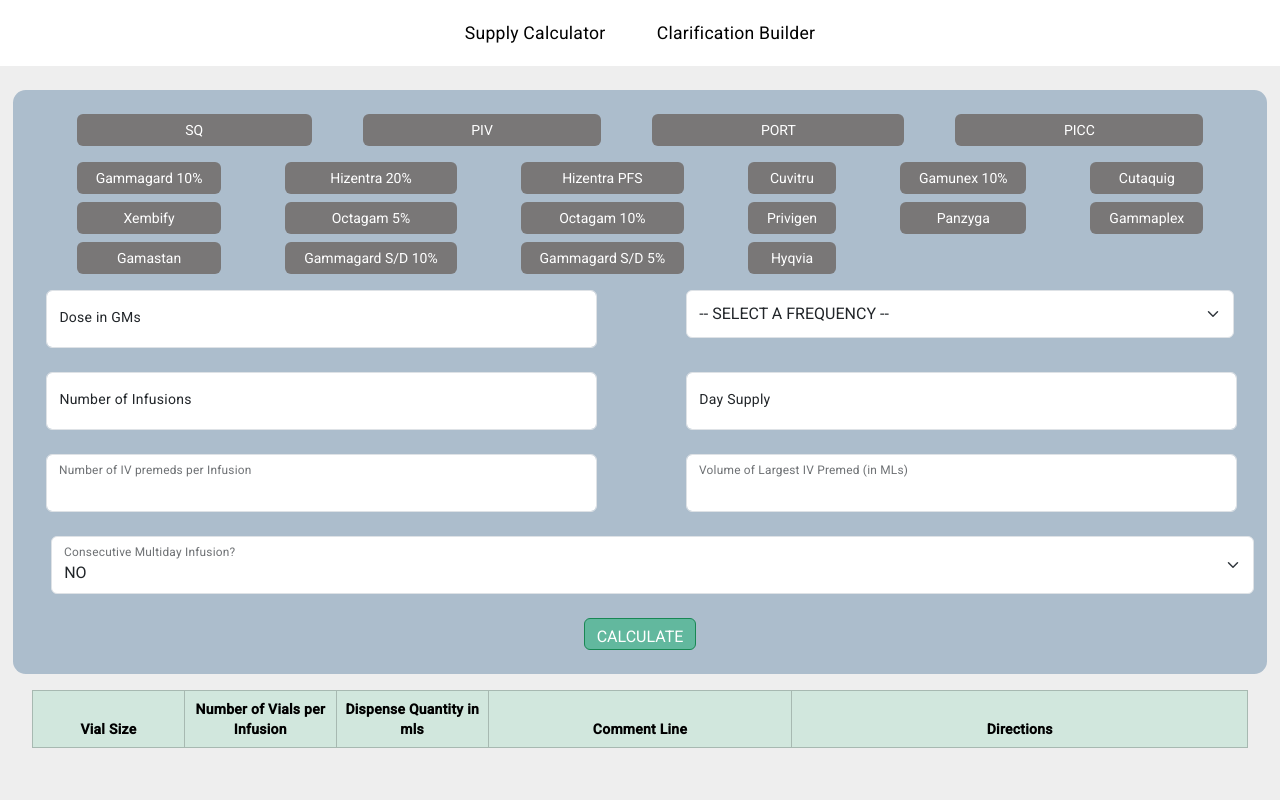
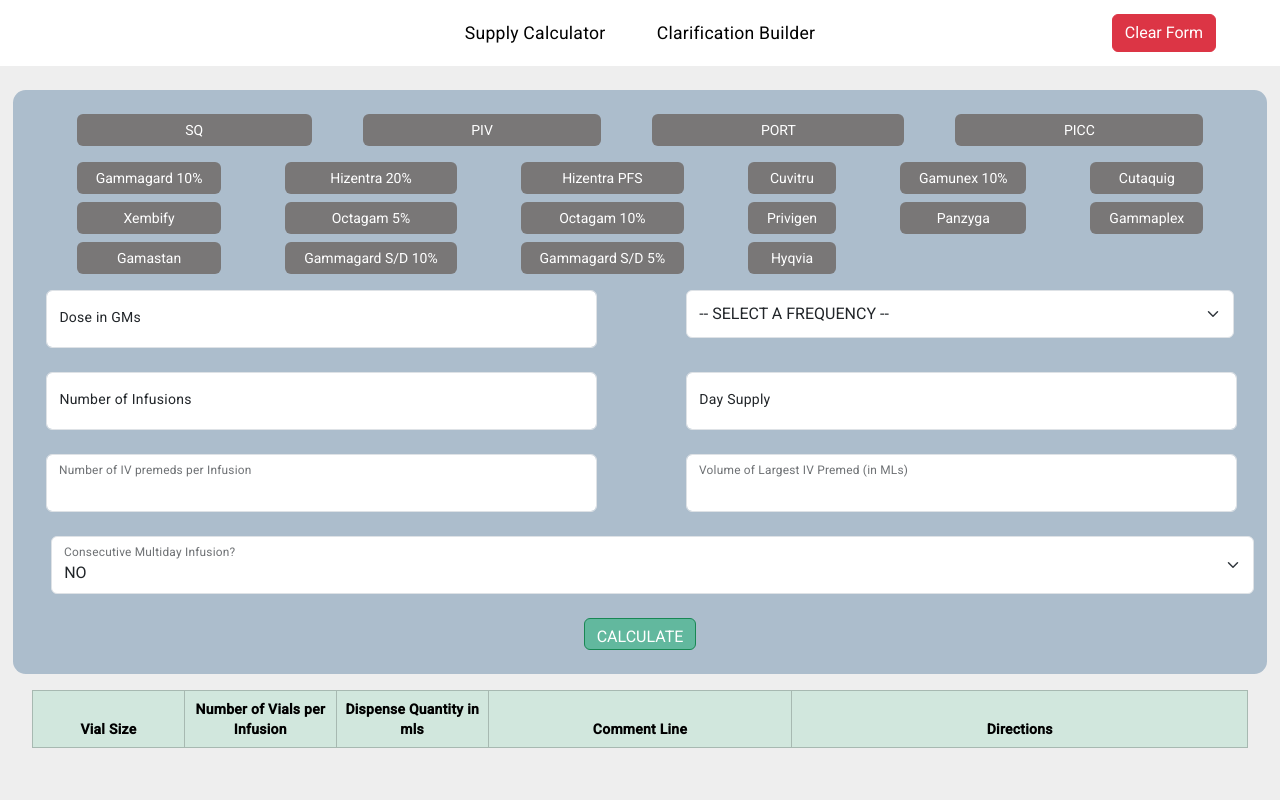
Before and after one commit to LuisCldrn/calculator-app, an Angular app: page / in a window 1280 px wide. Shown: the top 800 px of the page. Built offline with nearby package versions, Linux system fonts and the light colour scheme.

Commit message:
added clear form button

```diff
--- a/src/app/components/navigation/navigation.component.css
+++ b/src/app/components/navigation/navigation.component.css
@@ -129,6 +129,17 @@
   font-weight: 900;
 }
 
+button a {
+  text-decoration: none;
+  color: white;
+}
+
+button {
+  display: flex;
+  position: fixed;
+  right: 5vw;
+}
+
 @media only screen and (max-width: 960px) {
   .navbar_container {
     display: flex;
--- a/src/app/components/navigation/navigation.component.html
+++ b/src/app/components/navigation/navigation.component.html
@@ -19,7 +19,7 @@
             <a class="nav-link" routerLink="clarification" >Clarification Builder</a>
           </li>
         </ul>
-
+        <button class="btn btn-danger" ><a href="/">Clear Form</a></button>
       </div>
     </nav>
   </header>
```
Also changed, not shown: 4 other files (tests, documents, lock files or other folders).
